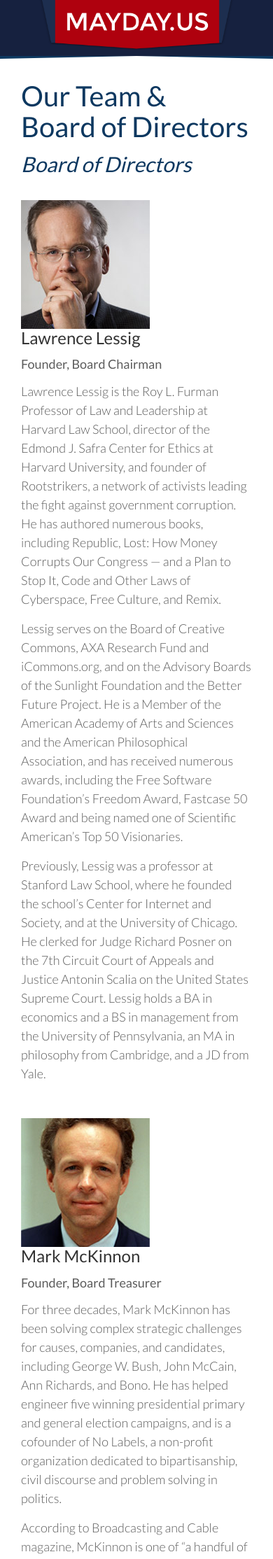
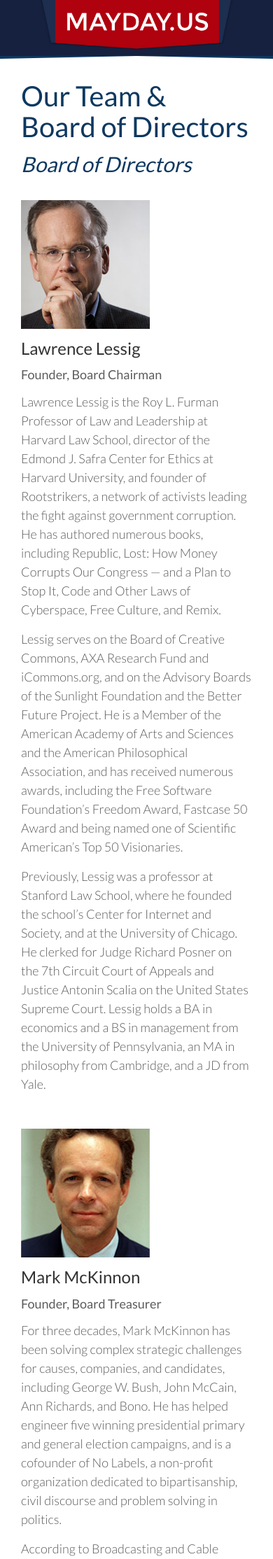
Before and after one commit to MayOneUS/mayday-2.0-frontend, a Jekyll site: the page built from team_and_board.html, in a window 390 px wide. Shown: the top 2228 px of the page at 70% size. Built offline with Jekyll 4.4.1, drawn with Linux system fonts in a browser that asks for light colours; nearby versions of some CDN libraries; some web fonts are replaced.

Commit message:
margin added on photos for small screens

```diff
--- a/_sass/_team-and-board.scss
+++ b/_sass/_team-and-board.scss
@@ -22,3 +22,6 @@
     margin-top: 35px;
   }
 }
+.img-bottom{
+  margin-bottom: 15px;
+}
--- a/team_and_board.html
+++ b/team_and_board.html
@@ -11,7 +11,7 @@
         <h2><i>Board of Directors</i></h2>
         <div class="row tb-profile">
           <div class="col-sm-3 tb-img">
-            <img src="/images/bio-photos/Lessig_headshot.jpg" class="img-responsive" alt="Responsive image">
+            <img src="/images/bio-photos/Lessig_headshot.jpg" class="img-responsive img-bottom" alt="Responsive image">
           </div>
 
           <div class="col-sm-8 col-xs-12 tb-content">
@@ -30,7 +30,7 @@
         </div>
         <div class="row tb-profile">
           <div class="col-sm-3 tb-img">
-            <img src="/images/bio-photos/mark_mckinnon.jpg" class="img-responsive" alt="Responsive image">
+            <img src="/images/bio-photos/mark_mckinnon.jpg" class="img-responsive img-bottom" alt="Responsive image">
           </div>
 
           <div class="col-sm-8 col-xs-12 tb-content">
@@ -52,7 +52,7 @@
         </div>
         <div class="row tb-profile">
           <div class="col-sm-3 tb-img">
-            <img src="/images/bio-photos/kahlil_byrh.jpg" class="img-responsive" alt="Responsive image">
+            <img src="/images/bio-photos/kahlil_byrh.jpg" class="img-responsive img-bottom" alt="Responsive image">
           </div>
 
           <div class="col-sm-8 col-xs-12 tb-content">
@@ -71,7 +71,7 @@
         </div>
         <div class="row tb-profile">
           <div class="col-sm-3 tb-img">
-            <img src="/images/bio-photos/jim_greer.jpg" class="img-responsive" alt="Responsive image">
+            <img src="/images/bio-photos/jim_greer.jpg" class="img-responsive img-bottom" alt="Responsive image">
           </div>
 
           <div class="col-sm-8 col-xs-12 tb-content">
@@ -84,7 +84,7 @@
         </div>
         <div class="row tb-profile">
           <div class="col-sm-3 tb-img">
-            <img src="/images/bio-photos/marcia_morris.jpg" class="img-responsive" alt="Responsive image">
+            <img src="/images/bio-photos/marcia_morris.jpg" class="img-responsive img-bottom" alt="Responsive image">
           </div>
 
           <div class="col-sm-8 col-xs-12 tb-content">
@@ -97,7 +97,7 @@
         </div>
         <div class="row tb-profile">
           <div class="col-sm-3 tb-img">
-            <img src="/images/bio-photos/2014-09-30-zephyr-teachout-large.jpg" class="img-responsive" alt="Responsive image">
+            <img src="/images/bio-photos/2014-09-30-zephyr-teachout-large.jpg" class="img-responsive img-bottom" alt="Responsive image">
           </div>
 
           <div class="col-sm-8 col-xs-12 tb-content">
@@ -118,7 +118,7 @@
         </div>
         <div class="row tb-profile">
           <div class="col-sm-3 tb-img">
-            <img src="/images/bio-photos/szelena.jpg" class="img-responsive" alt="Responsive image">
+            <img src="/images/bio-photos/szelena.jpg" class="img-responsive img-bottom" alt="Responsive image">
           </div>
 
           <div class="col-sm-8 col-xs-12 tb-content">
@@ -131,7 +131,7 @@
         </div>
         <div class="row tb-profile">
           <div class="col-sm-3 tb-img">
-            <img src="/images/bio-photos/mario_flores.jpg" class="img-responsive" alt="Responsive image">
+            <img src="/images/bio-photos/mario_flores.jpg" class="img-responsive img-bottom" alt="Responsive image">
           </div>
 
           <div class="col-sm-8 col-xs-12 tb-content">
@@ -144,7 +144,7 @@
         </div>
         <div class="row tb-profile">
           <div class="col-sm-3 tb-img">
-            <img src="/images/bio-photos/lee_woodsmall.jpg" class="img-responsive" alt="Responsive image">
+            <img src="/images/bio-photos/lee_woodsmall.jpg" class="img-responsive img-bottom" alt="Responsive image">
           </div>
 
           <div class="col-sm-8 col-xs-12 tb-content">
@@ -157,7 +157,7 @@
         </div>
         <div class="row tb-profile">
           <div class="col-sm-3 tb-img">
-            <img src="/images/bio-photos/Rebecca-picture.jpg" class="img-responsive" alt="Responsive image">
+            <img src="/images/bio-photos/Rebecca-picture.jpg" class="img-responsive img-bottom" alt="Responsive image">
           </div>
 
           <div class="col-sm-8 col-xs-12 tb-content">
```
